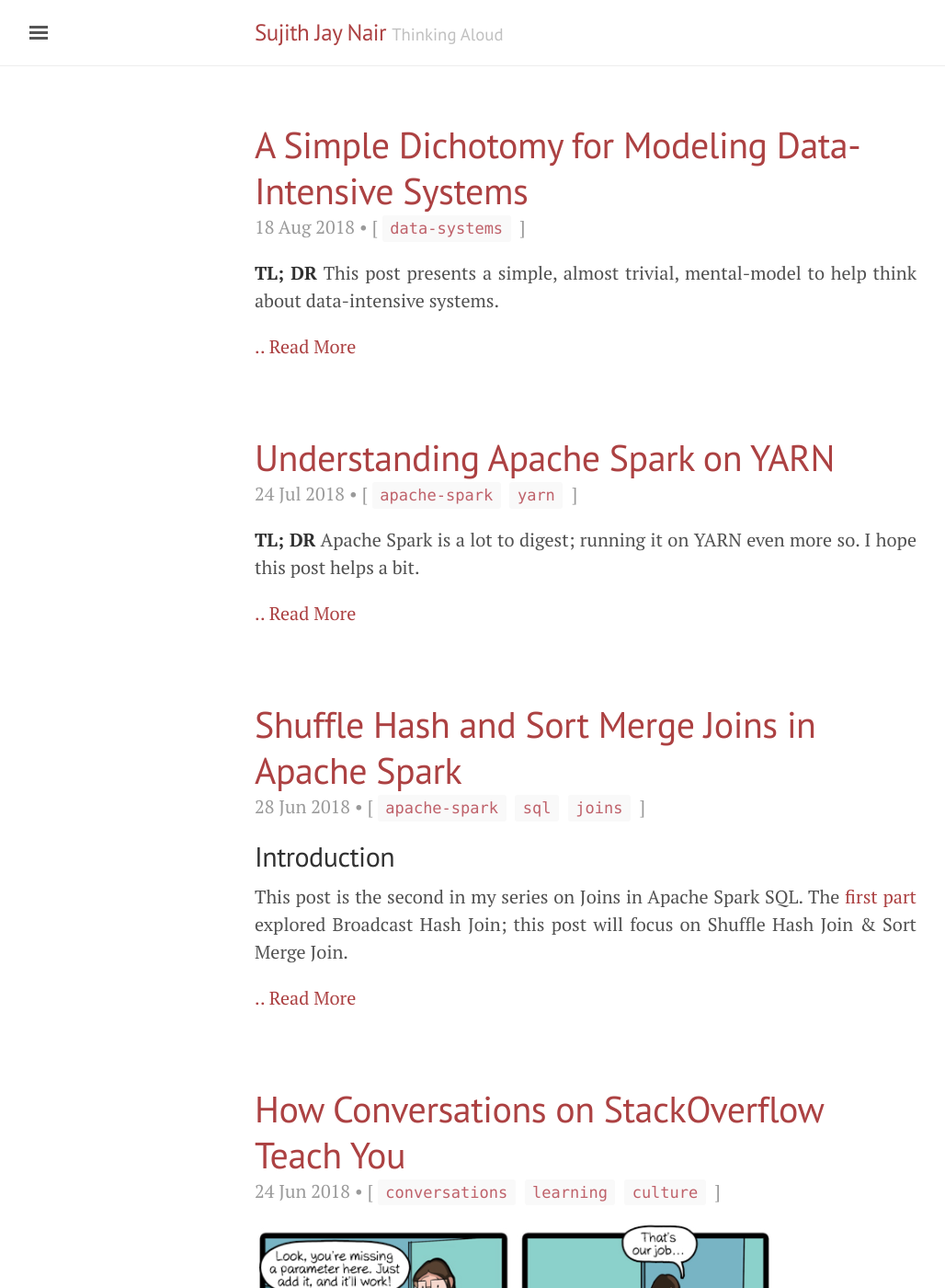
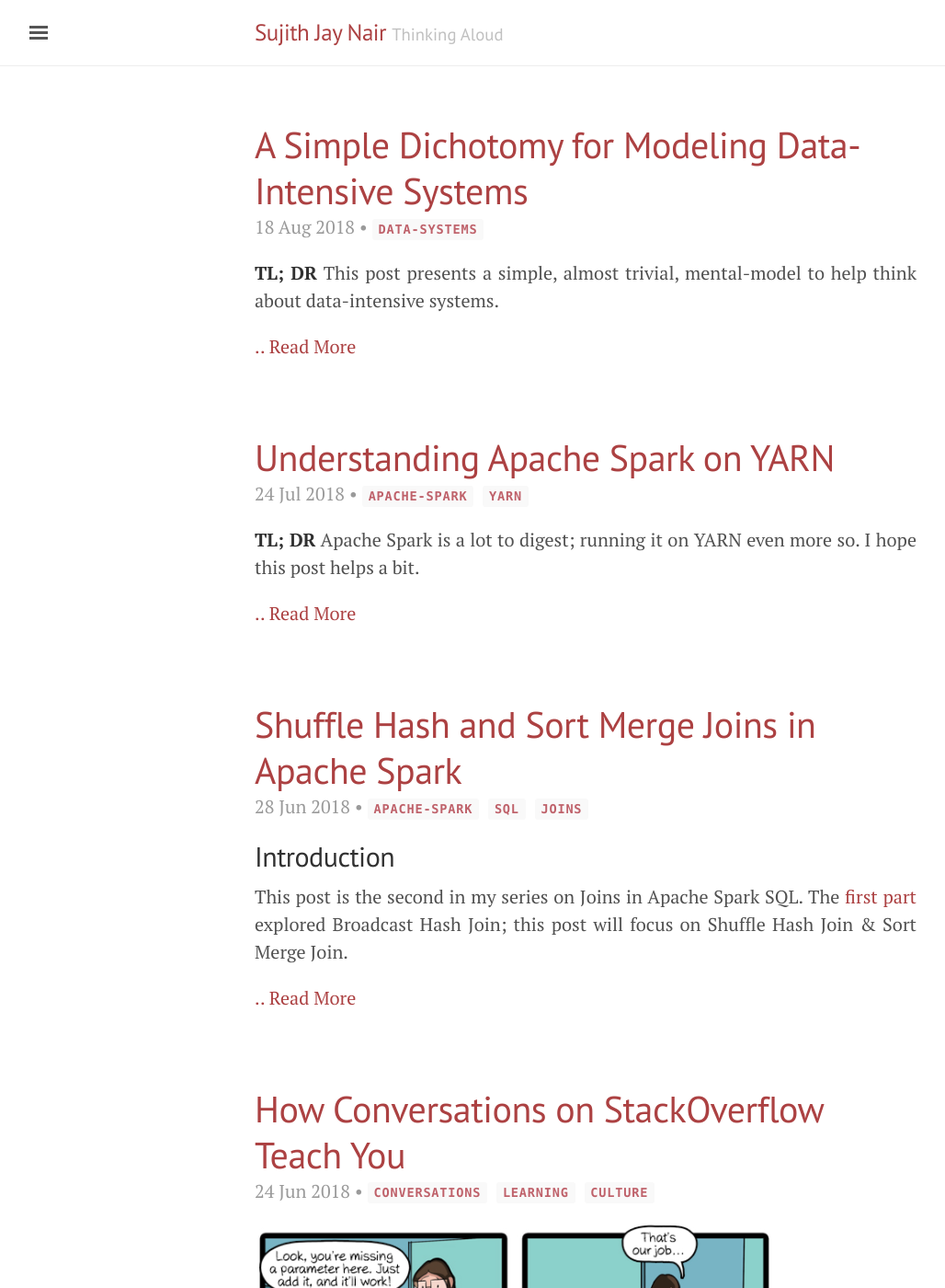
Before and after one commit to sujithjay/sujithjay.github.io, a Jekyll site: the page built from index.html, in a window 1280 px wide and 1400 px high. Shown: the whole window at 92% size, without its empty margins (3-1031 px from the left). Built offline with Jekyll 4.4.1, drawn with Linux system fonts in a browser that asks for light colours; nearby versions of some CDN libraries; the list of posts is cut into pages by our own code; some of the changed text lies outside the part shown.

Commit message:
Revamp Tags Page

```diff
--- a/_includes/includetags-homepage.html
+++ b/_includes/includetags-homepage.html
@@ -1,6 +1,7 @@
-<span>[
+<span>
   {% for tag in post.tags %}
-    {% capture tag_name %}{{ tag }}{% endcapture %}
-    <a href="/tag/{{ tag_name }}"><code class="highligher-rouge"><nobr>{{ tag_name }}</nobr></code>&nbsp;</a>
+    {% capture tagname %}{{ tag }}{% endcapture %}
+    {% capture tagcase %}{{ tag | upcase }}{% endcapture %}
+    <a href="/tag/{{ tagname }}" style="color: #da393f;font-size: 0.8rem;font-weight: 600;letter-spacing: 0.05em;"><code class="highligher-rouge"><nobr>{{ tagcase }}</nobr></code>&nbsp;</a>
   {% endfor %}
-]</span>
+</span>
```
Also changed, not shown: _includes/includetags.html (+5 -4 lines).
